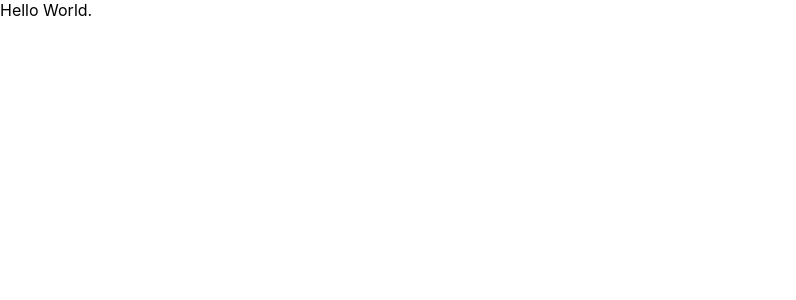
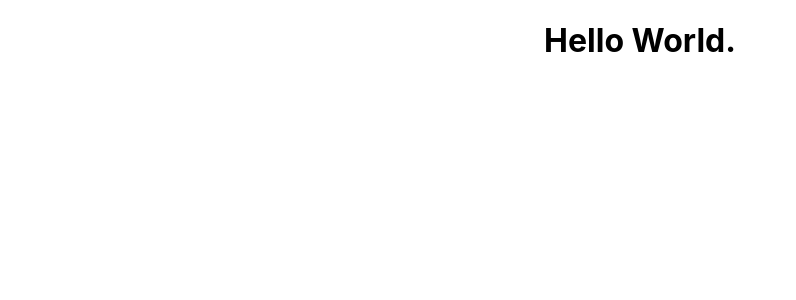
Before and after one commit to shambashib20/To-Do-App, a React (Create React App) app: page / in a window 1280 px wide. Shown: the top 300 px of the page, without its empty margins (0-796 px from the left). Built offline with nearby package versions, Linux system fonts and the light colour scheme.

Commit message:
changing the link to default App.js

```diff
--- a/src/App.js
+++ b/src/App.js
@@ -1,10 +1,11 @@
-import logo from './logo.svg';
+
 import './App.css';
 
 function App() {
   return (
-    <div>
-    Hello World.</div>
+    <div className="App">
+      <h1>Hello World.</h1>
+    </div>
 
 
   );
```
